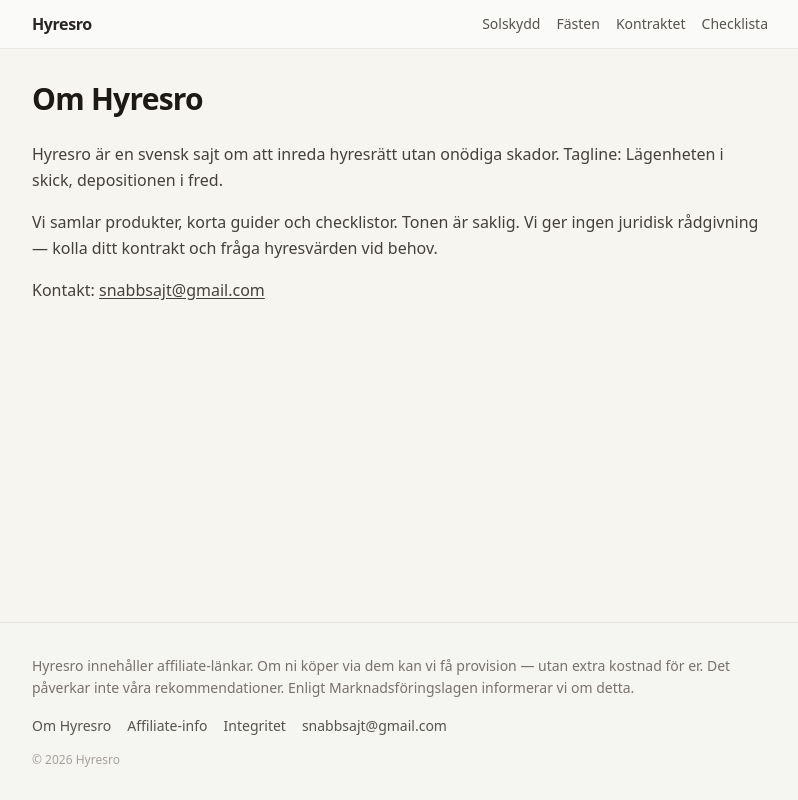
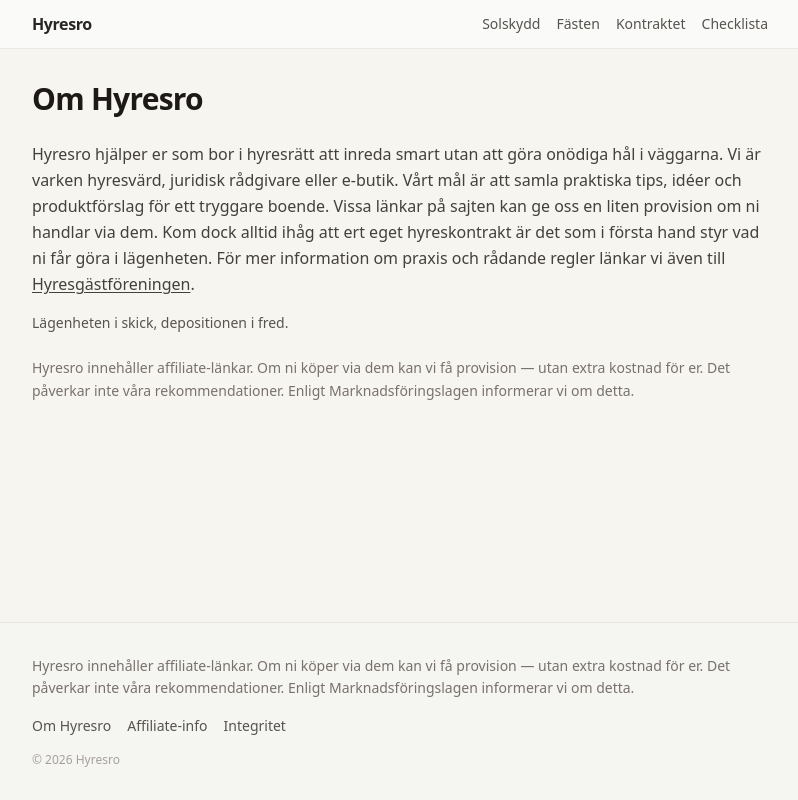
Before and after one commit to snabbsajt/hyresro, a Next.js app: page /om in a window 1280 px wide. Shown: the whole page, without its empty margins (240-1038 px from the left). Built offline with nearby package versions, Linux system fonts and the light colour scheme.

Commit message:
Drop: om + affiliate + integritet, ta bort publikt mejl

```diff
--- a/src/app/affiliate-info/page.tsx
+++ b/src/app/affiliate-info/page.tsx
@@ -1,41 +1,29 @@
 import type { Metadata } from "next";
 import { Disclosure } from "@/components/Disclosure";
-import { site } from "@/config/site";
 
 export const metadata: Metadata = {
-  title: "Affiliate-information",
+  title: "Om länkarna",
   description:
-    "Så fungerar affiliate-länkar på Hyresro. Information enligt Marknadsföringslagen.",
+    "Affiliate-länkar på Hyresro: information enligt marknadsföringslagen.",
 };
 
 export default function AffiliateInfoPage() {
   return (
     <article className="space-y-6">
       <h1 className="text-3xl font-semibold tracking-tight text-stone-900">
-        Affiliate-information
+        Om länkarna
       </h1>
       <div className="space-y-4 leading-relaxed text-stone-700">
         <Disclosure />
         <p>
-          När ni klickar på en produktlänk och handlar hos butiken kan{" "}
-          {site.name} få en provision. Priset för er ändras inte.
-        </p>
-        <p>
-          Vi väljer produkter utifrån vad som är praktiskt i hyresrätt — inte
-          utifrån högst provision. Länkar märks med{" "}
-          <code className="rounded bg-stone-200/70 px-1 text-sm">
-            rel=&quot;sponsored nofollow&quot;
-          </code>
-          .
-        </p>
-        <p>
-          Frågor:{" "}
-          <a
-            href={`mailto:${site.email}`}
-            className="text-sage-800 underline underline-offset-2"
-          >
-            {site.email}
-          </a>
+          I enlighet med marknadsföringslagen vill vi informera om att sajten
+          innehåller köplänkar som kallas affiliate-länkar. När ni klickar på en
+          sådan länk och genomför ett köp kan vi få ersättning från
+          återförsäljaren. Detta medför ingen extra kostnad för er som
+          besökare. Provisionen påverkar inte vilka produkter vi väljer att
+          skriva om eller rekommendera på sajten. Vi gör inte anspråk på att
+          vara ett oberoende testlaboratorium, utan lyfter fram lösningar som
+          underlättar inredning i hyresrätt.
         </p>
       </div>
     </article>
--- a/src/app/integritet/page.tsx
+++ b/src/app/integritet/page.tsx
@@ -1,10 +1,10 @@
 import type { Metadata } from "next";
-import { site } from "@/config/site";
+import { Disclosure } from "@/components/Disclosure";
 
 export const metadata: Metadata = {
   title: "Integritet",
   description:
-    "Kort information om hur Hyresro hanterar integritet och cookies.",
+    "Hur Hyresro hanterar integritet: inget konto, ingen publicerad e-post, anonymiserad driftstatistik.",
 };
 
 export default function IntegritetPage() {
@@ -15,27 +15,15 @@
       </h1>
       <div className="space-y-4 leading-relaxed text-stone-700">
         <p>
-          {site.name} samlar i dagsläget ingen personlig data via formulär.
-          Kontakt sker via e-post till {site.email}.
-        </p>
-        <p>
-          Webbplatsen kan använda nödvändig teknik för drift och statistik.
-          Om cookies eller analysverktyg läggs till uppdateras den här sidan.
-        </p>
-        <p>
-          Affiliate-partners kan sätta egna cookies när ni klickar vidare till
-          deras butik. Se respektive butiks integritetspolicy.
-        </p>
-        <p>
-          Frågor om personuppgifter:{" "}
-          <a
-            href={`mailto:${site.email}`}
-            className="text-sage-800 underline underline-offset-2"
-          >
-            {site.email}
-          </a>
+          Vi värnar om er personliga integritet och samlar därför inte in mer
+          uppgifter än nödvändigt. Ni behöver inte skapa något konto för att
+          använda sajten. Webbhotellet och vår tekniska leverantör kan dock
+          logga anonymiserad besöksstatistik för drift och säkerhet. Vi skickar
+          inga nyhetsbrev och har ingen publicerad e-postadress på
+          webbplatsen.
         </p>
       </div>
+      <Disclosure />
     </article>
   );
 }
--- a/src/app/om/page.tsx
+++ b/src/app/om/page.tsx
@@ -1,38 +1,42 @@
 import type { Metadata } from "next";
+import { Disclosure } from "@/components/Disclosure";
 import { site } from "@/config/site";
 
 export const metadata: Metadata = {
   title: "Om Hyresro",
   description:
-    "Hyresro samlar praktiska tips för att inreda hyresrätt utan att riskera depositionen.",
+    "Hyresro hjälper er som bor i hyresrätt att inreda smart utan onödiga hål. Inte hyresvärd, jurist eller e-butik.",
 };
 
 export default function OmPage() {
   return (
     <article className="space-y-6">
       <h1 className="text-3xl font-semibold tracking-tight text-stone-900">
-        Om {site.name}
+        Om Hyresro
       </h1>
       <div className="space-y-4 leading-relaxed text-stone-700">
         <p>
-          {site.name} är en svensk sajt om att inreda hyresrätt utan onödiga
-          skador. Tagline: {site.tagline}
-        </p>
-        <p>
-          Vi samlar produkter, korta guider och checklistor. Tonen är saklig.
-          Vi ger ingen juridisk rådgivning — kolla ditt kontrakt och fråga
-          hyresvärden vid behov.
-        </p>
-        <p>
-          Kontakt:{" "}
+          Hyresro hjälper er som bor i hyresrätt att inreda smart utan att göra
+          onödiga hål i väggarna. Vi är varken hyresvärd, juridisk rådgivare
+          eller e-butik. Vårt mål är att samla praktiska tips, idéer och
+          produktförslag för ett tryggare boende. Vissa länkar på sajten kan ge
+          oss en liten provision om ni handlar via dem. Kom dock alltid ihåg att
+          ert eget hyreskontrakt är det som i första hand styr vad ni får göra i
+          lägenheten. För mer information om praxis och rådande regler länkar vi
+          även till{" "}
           <a
-            href={`mailto:${site.email}`}
+            href="https://www.hyresgastforeningen.se/"
+            target="_blank"
+            rel="noopener noreferrer"
             className="text-sage-800 underline underline-offset-2"
           >
-            {site.email}
+            Hyresgästföreningen
           </a>
+          .
         </p>
+        <p className="text-sm text-stone-600">{site.tagline}</p>
       </div>
+      <Disclosure />
     </article>
   );
 }
--- a/src/components/Footer.tsx
+++ b/src/components/Footer.tsx
@@ -19,9 +19,6 @@
               {link.label}
             </Link>
           ))}
-          <a href={`mailto:${site.email}`} className="hover:text-stone-900">
-            {site.email}
-          </a>
         </div>
         <p className="text-xs text-stone-400">
           © {new Date().getFullYear()} {site.name}
--- a/src/config/site.ts
+++ b/src/config/site.ts
@@ -4,7 +4,6 @@
   url: "https://hyresro.se",
   tagline: "Lägenheten i skick, depositionen i fred.",
   contractPath: "/guide/kolla-kontraktet",
-  email: "snabbsajt@gmail.com",
   disclosure:
     "Hyresro innehåller affiliate-länkar. Om ni köper via dem kan vi få provision — utan extra kostnad för er. Det påverkar inte våra rekommendationer. Enligt Marknadsföringslagen informerar vi om detta.",
 } as const;
```
